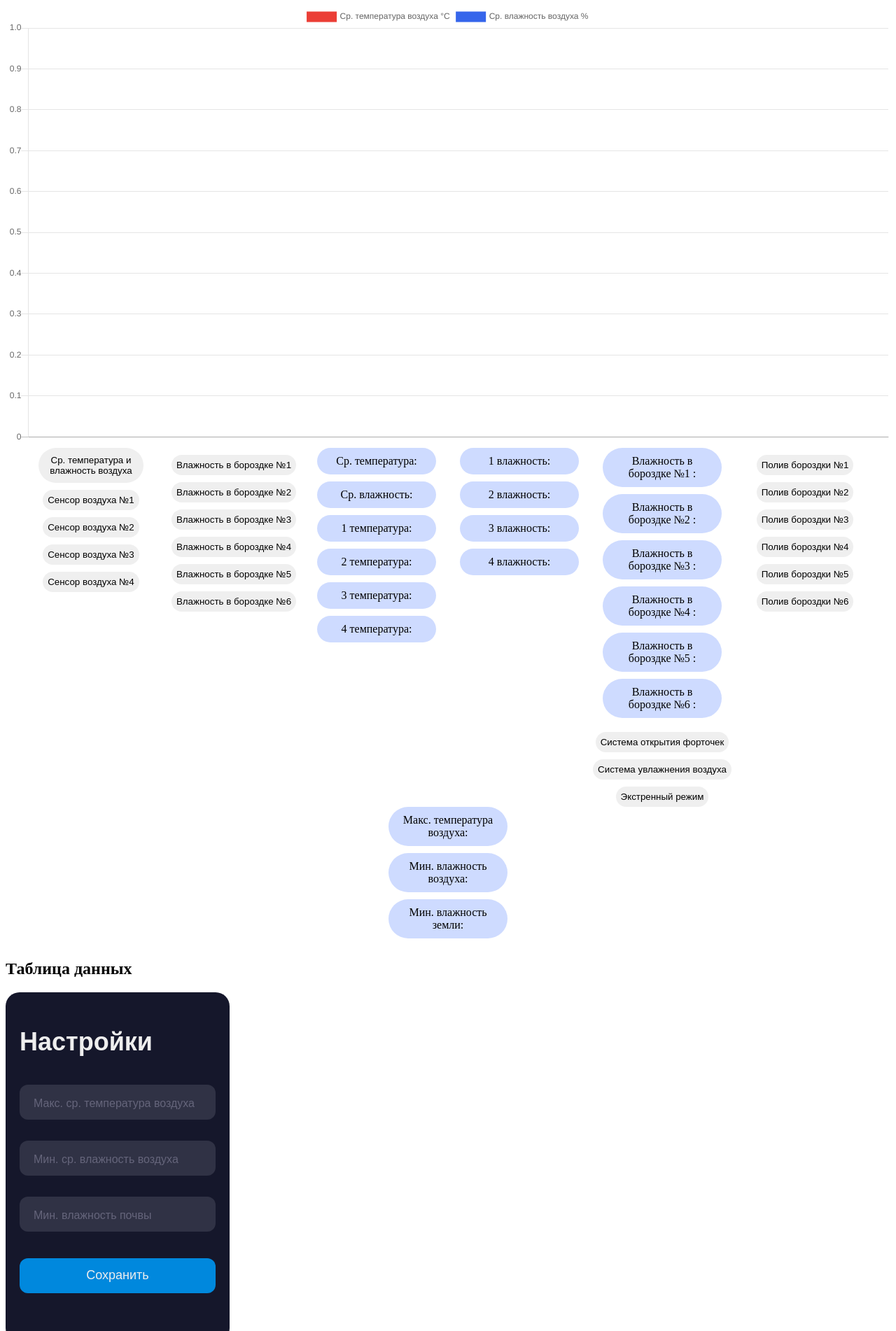
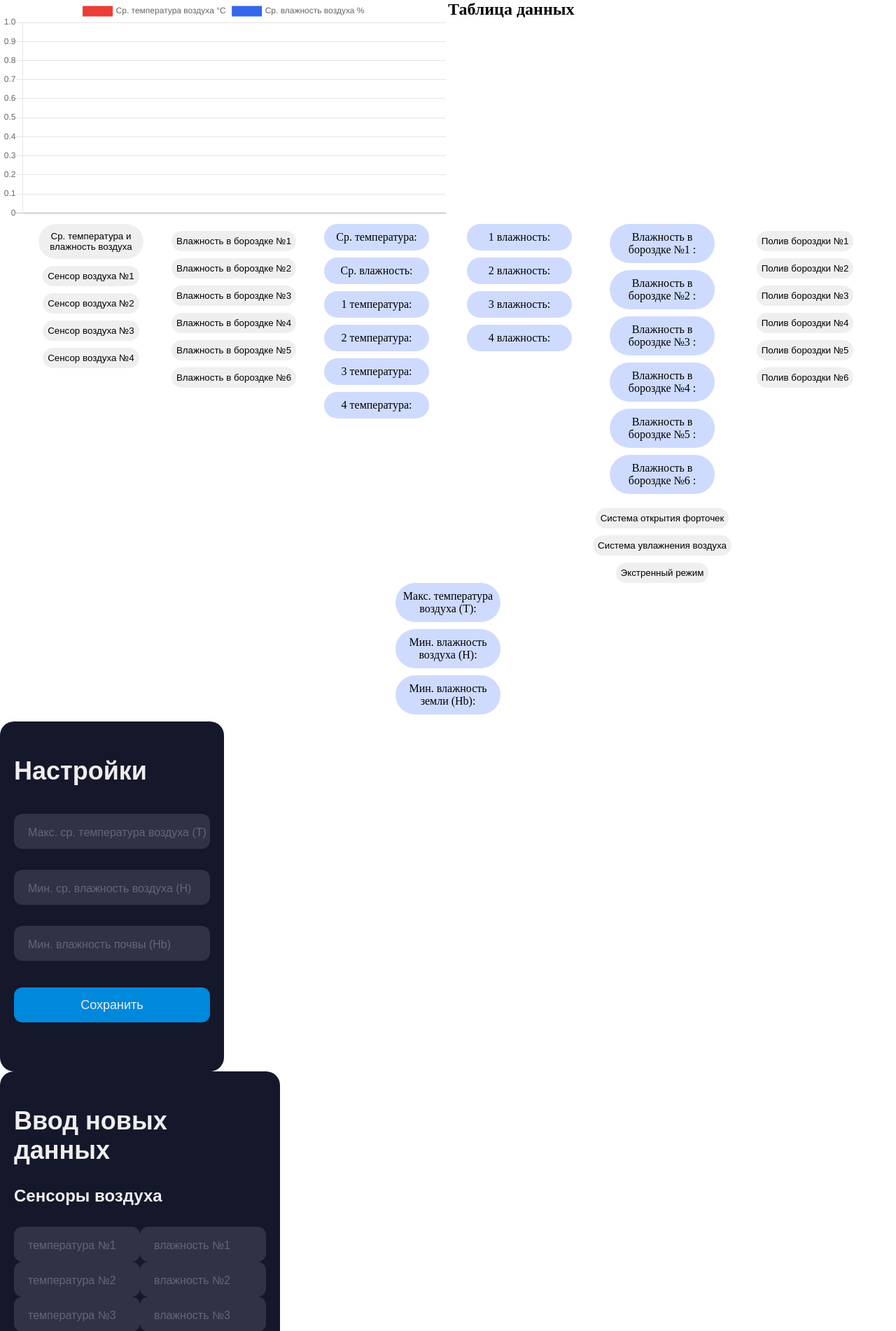
Before and after one commit to CovERUshKA/predprof_teplici, a Flask app: page / in a window 1280 px wide. Shown: the top 1902 px of the page at 70% size. Run offline with Flask 2, Linux system fonts and the light colour scheme; data that the repository does not hold is empty; some libraries are stand-ins or nearby versions.

Commit message:
Bug fix (#24)
Bug fix

```diff
--- a/predprof_teplici/templates/index.html
+++ b/predprof_teplici/templates/index.html
@@ -12,6 +12,11 @@
 
   </head>
   <style>
+    *{
+        margin: 0;
+        padding: 0;
+        box-sizing: border-box;
+    }
     .col{
         display: inline-block;
         width: 200px;
@@ -65,10 +70,11 @@
         transition: 0.2s;
         width: 150px;
     }
+
     td,
     th {
         border: 1px solid rgb(190, 190, 190);
-        padding: 10px;
+        padding: 5px;
     }
 
     td {
@@ -207,11 +213,24 @@
 .submit:active {
   background-color: #06b;
 }
+.half{
+    width: 50%;
+}
+.data{
+    display: flex;
 
+}
   </style>
    <body>
-    <div width="800" height="450">
-        <canvas id="GRAAAPH" ></canvas>
+    <div class="data">
+        <div class="half">
+            <canvas id="GRAAAPH" ></canvas>
+        </div>
+        <div class="half">
+            <h2>Таблица данных</h2>
+            <table id="table">
+            </table>
+        </div>
     </div>
     <div class="col-big">
         <div class="col">
@@ -338,19 +357,16 @@
 
         <div class="col">
             <div class="param" id="T_element">
-                Макс. температура воздуха:
+                Макс. температура воздуха (T):
             </div>
             <div class="param" id="H_element">
-                Мин. влажность воздуха:
+                Мин. влажность воздуха (H):
             </div>
             <div class="param" id="Hb_element">
-                Мин. влажность земли:
+                Мин. влажность земли (Hb):
             </div>
         </div>
     </div>
-    <h2>Таблица данных</h2>
-    <table id="table">
-    </table>
 
     <div class="form">
         <form name="set_parameters_form">
@@ -358,15 +374,15 @@
 
             <div class="input-container ic1">
                 <input id="max_temp" class="input" type="number" step="0.1" placeholder=" " />
-                <label for="max_temp" class="placeholder">Макс. ср. температура воздуха</label>
+                <label for="max_temp" class="placeholder">Макс. ср. температура воздуха (T)</label>
             </div>
             <div class="input-container ic2">
                 <input id="min_hum" class="input" type="number" step="0.1" placeholder=" " />
-                <label for="min_hum" class="placeholder">Мин. ср. влажность воздуха</label>
+                <label for="min_hum" class="placeholder">Мин. ср. влажность воздуха (H)</label>
             </div>
             <div class="input-container ic2">
                 <input id="min_ground_hum" class="input" type="number" step="0.1" placeholder=" " />
-                <label for="min_ground_hum" class="placeholder">Мин. влажность почвы</label>
+                <label for="min_ground_hum" class="placeholder">Мин. влажность почвы (Hb)</label>
             </div>
         </form>
         <button class="submit" onclick="submit_parameters_form()">Сохранить</button>
@@ -882,12 +898,12 @@
                         <th scope="col">2</th>
                         <th scope="col">3</th>
                         <th scope="col">4</th>
-                        <th scope="col">Средняя температура</th>
+                        <th scope="col">Ср. температура</th>
                         <th scope="col">1</th>
                         <th scope="col">2</th>
                         <th scope="col">3</th>
                         <th scope="col">4</th>
-                        <th scope="col">Средняя влажность</th>
+                        <th scope="col">Ср. влажность</th>
                     </tr>
                 `;
                 for(let i = 0; i < data.air[4][2].length; i++){
@@ -996,7 +1012,7 @@
                 sensors_elements["groud_hum_sensor"][watering_id].value > states_elements["Hb_element"].value  && states_elements["Hb_element"].value != undefined  && states_elements["Hb_element"].value != null){
                     new Toast({
                         title: false,
-                        text: `Влажность земли (${watering_id+1})  больше установленного минимума для поливания`,
+                        text: `Влажность в бороздке №${watering_id+1}  больше установленного минимума для поливания`,
                         theme: 'danger',
                         autohide: true,
                         interval: toast_time
```
